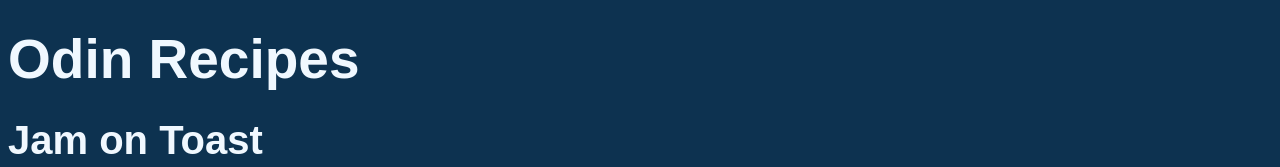
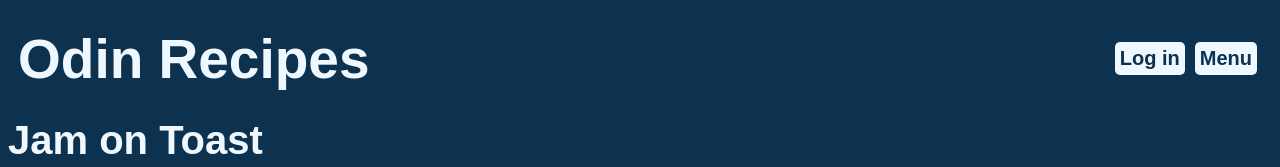
Before and after one commit to jdfawbs/project_recipes, a plain HTML site: page recipes/toast.html in a window 1280 px wide. Shown: the top 167 px of the page. Drawn offline with Linux system fonts and the light colour scheme.

Commit message:
adding menu bar to recipes

```diff
--- a/css/recipe_styles.css
+++ b/css/recipe_styles.css
@@ -4,6 +4,40 @@
     font-family: arial;
 
 }
+
+.menu_bar {
+    margin-left: 10px;
+    margin-right: 15px;
+    display: flex;
+    gap: 1em;
+}
+
+.menu_bar .menu_wrapper {
+    flex: 1;
+    display: flex;
+    justify-content: end;
+    align-items: center;
+    gap: 10px;
+}
+.menu_bar .title {
+
+    min-width: fit-content;
+}
+.menu_wrapper{
+    flex-direction: row;
+}
+
+.menu,
+.login {
+    background-color: aliceblue;
+    color: rgb(13, 50, 80);
+    border-radius: 5px;
+    padding: 5px;
+    font-size: 20px;
+    min-width: fit-content;
+    justify-content: center;
+}
+
 
 h1 {
     font-size: 40px;
--- a/recipes/toast.html
+++ b/recipes/toast.html
@@ -9,7 +9,13 @@
 <body>
 
     <h1>
-        <div class="title">Odin Recipes</div>
+        <div class="menu_bar">
+            <div class="title">Odin Recipes</div>
+            <div class="menu_wrapper">
+                <div class="login">Log in</div>
+                <div class="menu">Menu</div>
+            </div>
+        </div>
     </h1>
 
     <h1><strong>Jam on Toast</strong></h1>
```
Also changed, not shown: recipes/cup_of_tea.html (+7 -1 lines), recipes/lasagna.html (+7 -1 lines).
